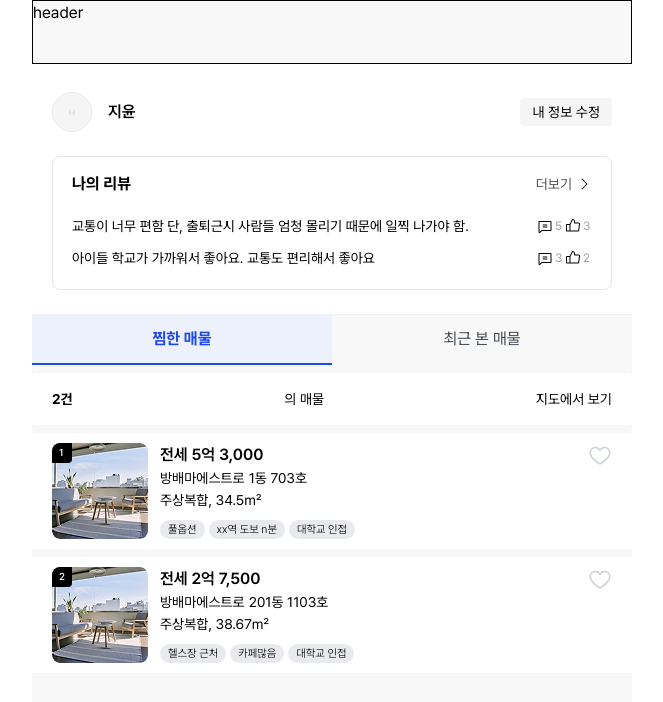
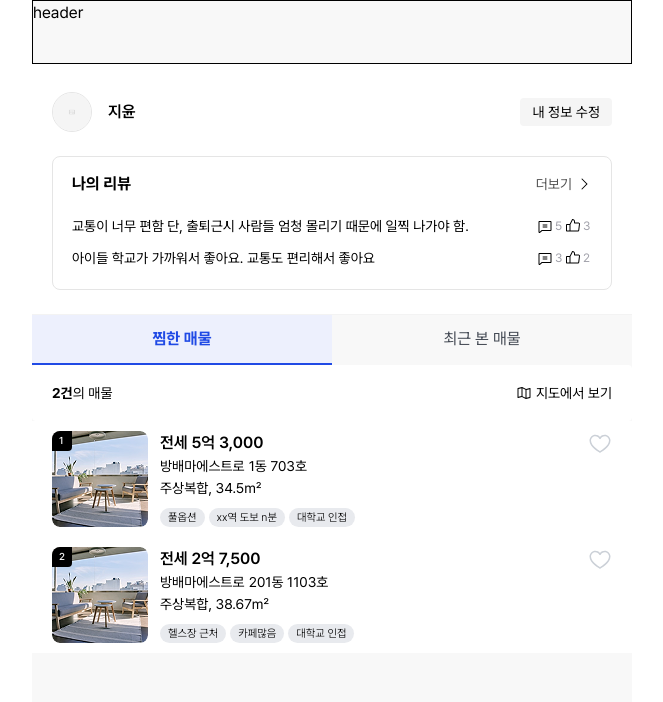
Before and after one commit to FC-DEV3-Final-Project/zoop-frontend, a Next.js app: page /mypage/1 in a window 1280 px wide. Shown: the top 702 px of the page, without its empty margins (308-971 px from the left). Built offline with nearby package versions, Linux system fonts and the light colour scheme.

Commit message:
design: 리스트 영역 퍼블리싱

```diff
--- a/src/app/mypage/[id]/page.tsx
+++ b/src/app/mypage/[id]/page.tsx
@@ -132,11 +132,16 @@ export default function MyPage({ params }: { params: { id: string } }) {
       {/* 하단: 매물 탭/리스트 */}
       <section>
         <Tab tabOptions={tabOptions} selected={selectedTab} onChange={setSelectedTab} />
-        <div className="mt-2 flex flex-col gap-2">
+        {/* <div className="mt-2 flex flex-col gap-2"> */}
           <div className="flex items-center justify-between rounded bg-white px-5 py-4">
-            <span className="text-sm font-bold text-black">{currentProperties.length}건</span>
-            <span className="text-sm text-black">의 매물</span>
-            <span className="cursor-pointer text-sm text-black">지도에서 보기</span>
+            <div className="justify-center">
+              <span className="text-sm font-bold text-black">{currentProperties.length}건</span>
+              <span className="text-sm text-black">의 매물</span>
+            </div>
+            <div className="flex justify-start items-center gap-1">
+              <img src="/icons/map.svg" alt="더보기" className="h-4 w-4" />
+              <span className="cursor-pointer text-sm text-black">지도에서 보기</span>
+            </div>
           </div>
           {currentProperties.map((property, index) => (
             <PropertyCard
@@ -153,7 +158,7 @@ export default function MyPage({ params }: { params: { id: string } }) {
               tags={property.tags}
             />
           ))}
-        </div>
+        {/* </div> */}
       </section>
     </div>
   );
```
